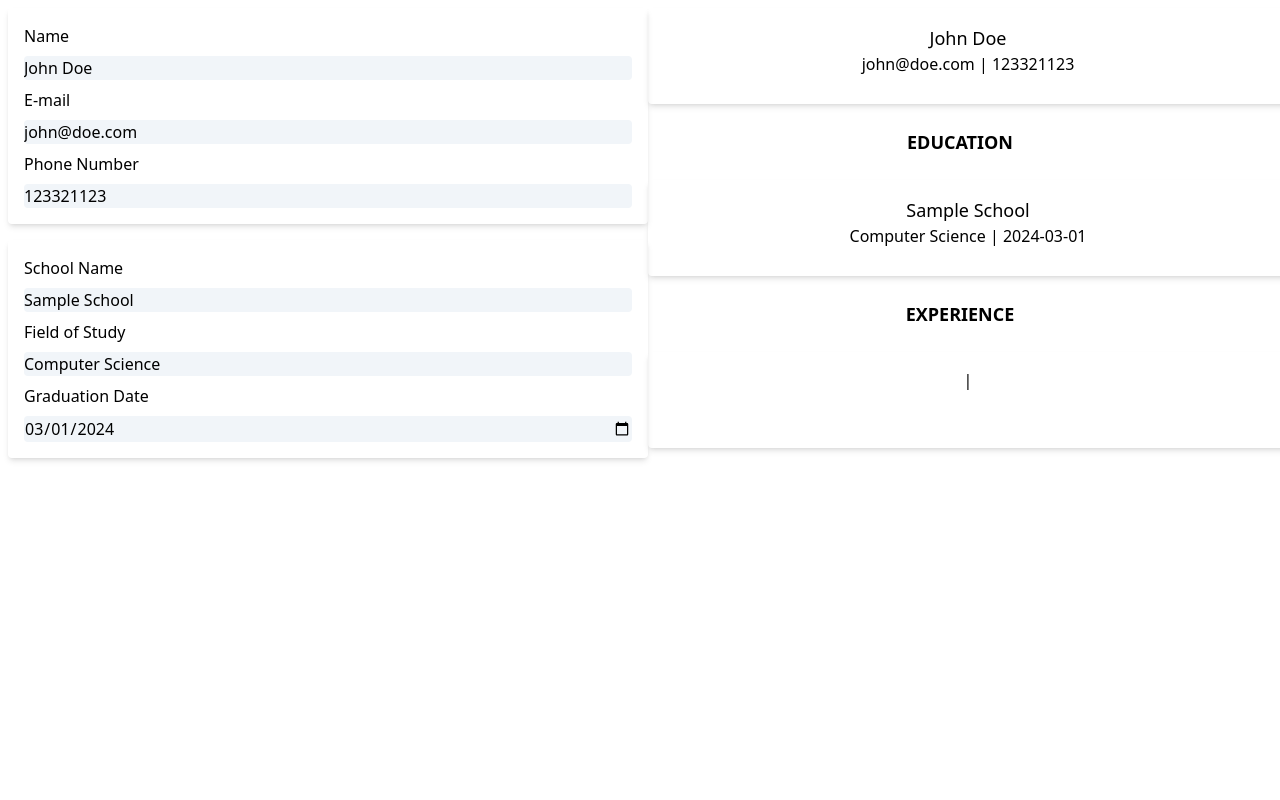
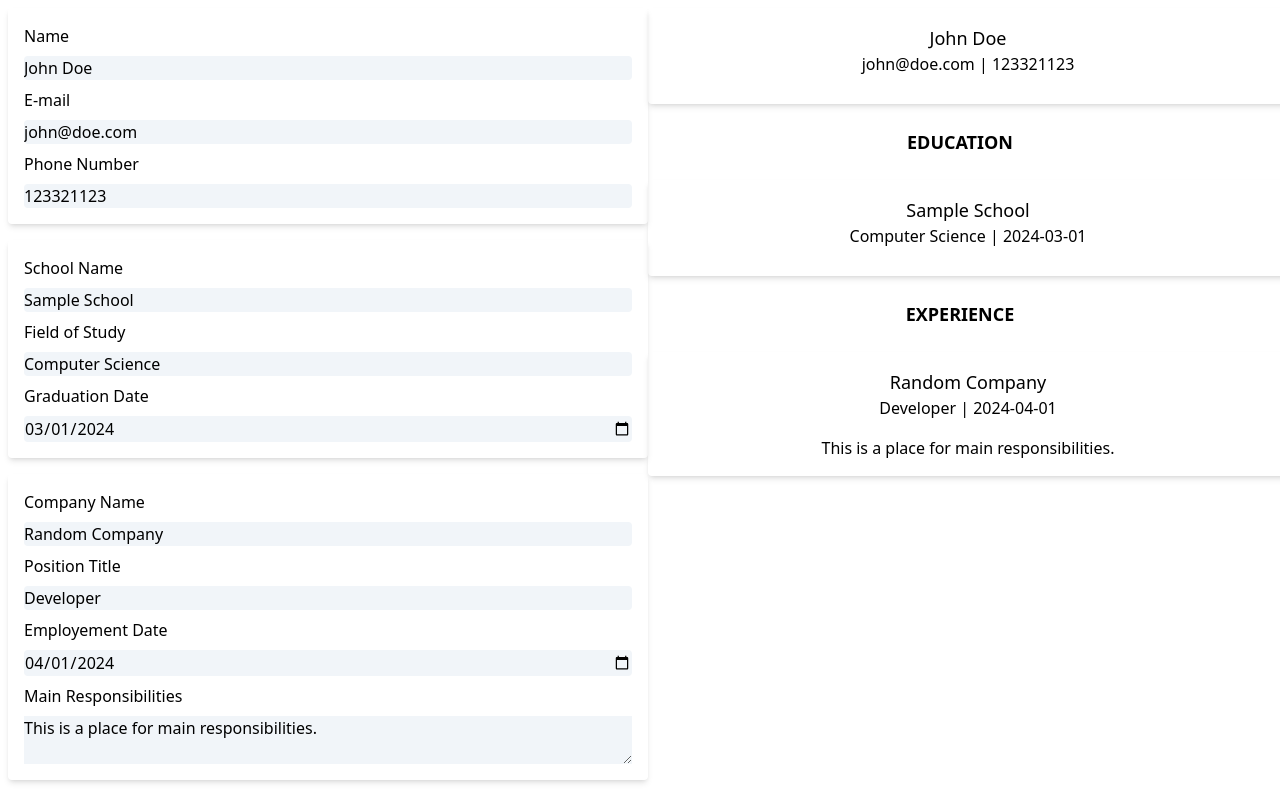
Before and after one commit to tjglwcz/odin-cv-application, a React (Vite) app: page / in a window 1280 px wide. Built offline with nearby package versions, Linux system fonts and the light colour scheme.

Commit message:
Add work experience form

```diff
--- a/src/App.jsx
+++ b/src/App.jsx
@@ -9,6 +9,12 @@ function App() {
     schoolName: "Sample School",
     fieldOfStudy: "Computer Science",
     graduationDate: "2024-03-01",
+  });
+  const [experience, setExperience] = useState({
+    companyName: "Random Company",
+    positionTitle: "Developer",
+    employementDate: "2024-04-01",
+    mainResponsibilities: "This is a place for main responsibilities.",
   });
   const handleInputChange = (setter) => (event) => {
     const { name, value } = event.target;
@@ -83,6 +89,46 @@ function App() {
             />
           </form>
         </div>
+        <div className="min-h-24 p-4 m-2 shadow-md rounded w-full">
+          <form action="/" className="flex flex-col gap-2">
+            <label htmlFor="name">Company Name</label>
+            <input
+              type="text"
+              name="companyName"
+              id="companyName"
+              value={experience.companyName}
+              onChange={handleInputChange(setExperience)}
+              className="bg-slate-100 rounded"
+            />
+            <label htmlFor="positionTitle">Position Title</label>
+            <input
+              type="positionTitle"
+              name="positionTitle"
+              id="positionTitle"
+              value={experience.positionTitle}
+              onChange={handleInputChange(setExperience)}
+              className="bg-slate-100 rounded"
+            />
+            <label htmlFor="employementDate">Employement Date</label>
+            <input
+              type="date"
+              name="employementDate"
+              id="employementDate"
+              value={experience.employementDate}
+              onChange={handleInputChange(setExperience)}
+              className="bg-slate-100 rounded"
+            />
+            <label htmlFor="mainResponsibilities">Main Responsibilities</label>
+            <textarea
+              id="mainResponsibities"
+              name="mainResponsibilities"
+              value={experience.mainResponsibilities}
+              onChange={handleInputChange(setExperience)}
+              className="bg-slate-100"
+              rounded
+            ></textarea>
+          </form>
+        </div>
       </div>
       <div className="flex flex-col h-screen">
         <div className="min-h-24 p-4 m-2 shadow-md rounded w-full">
@@ -100,9 +146,11 @@ function App() {
         </div>
         <h2 className="text-lg font-bold text-center m-4">EXPERIENCE</h2>
         <div className="min-h-24 p-4 m-2 shadow-md rounded w-full">
-          <h2 className="text-lg text-center"></h2>
-          <p className="text-md text-center">|</p>
-          <p className="text-center mt-4"></p>
+          <h2 className="text-lg text-center">{experience.companyName}</h2>
+          <p className="text-md text-center">
+            {experience.positionTitle} | {experience.employementDate}
+          </p>
+          <p className="text-center mt-4">{experience.mainResponsibilities}</p>
         </div>
       </div>
     </div>
```
